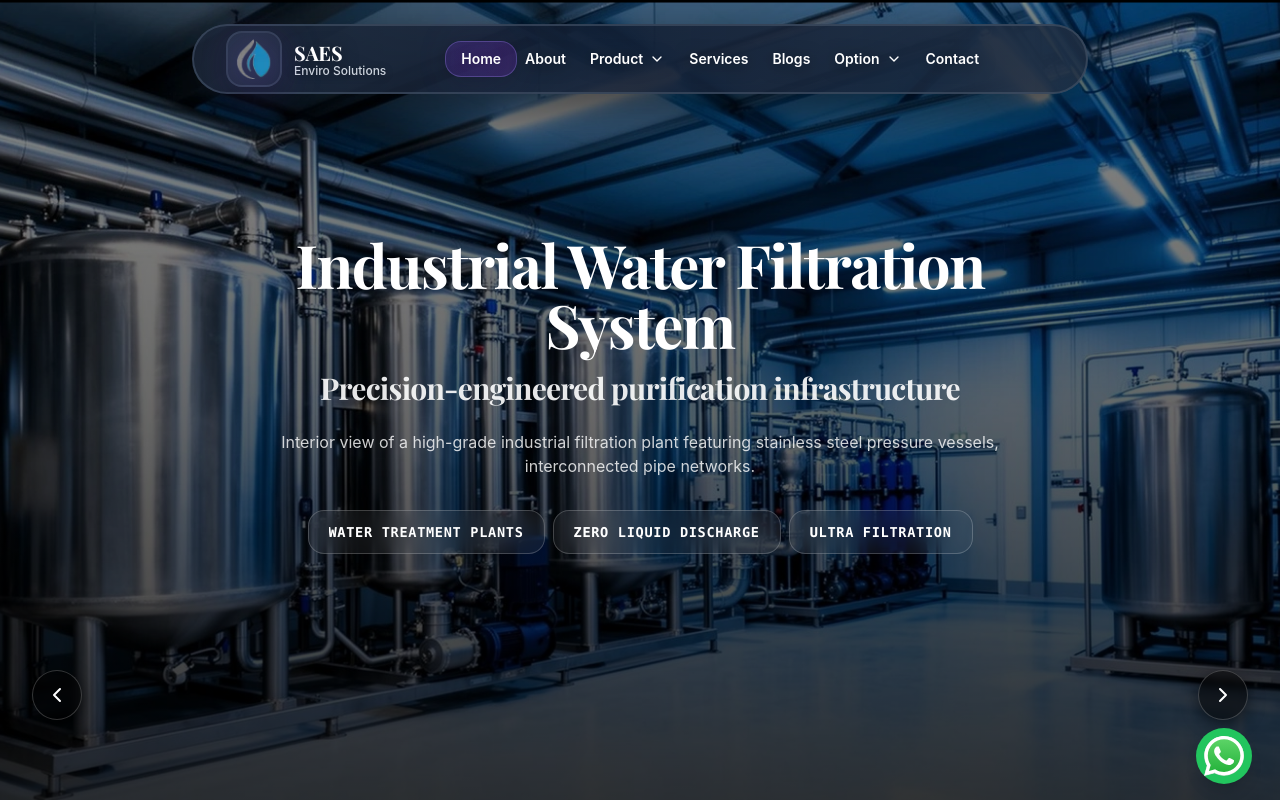
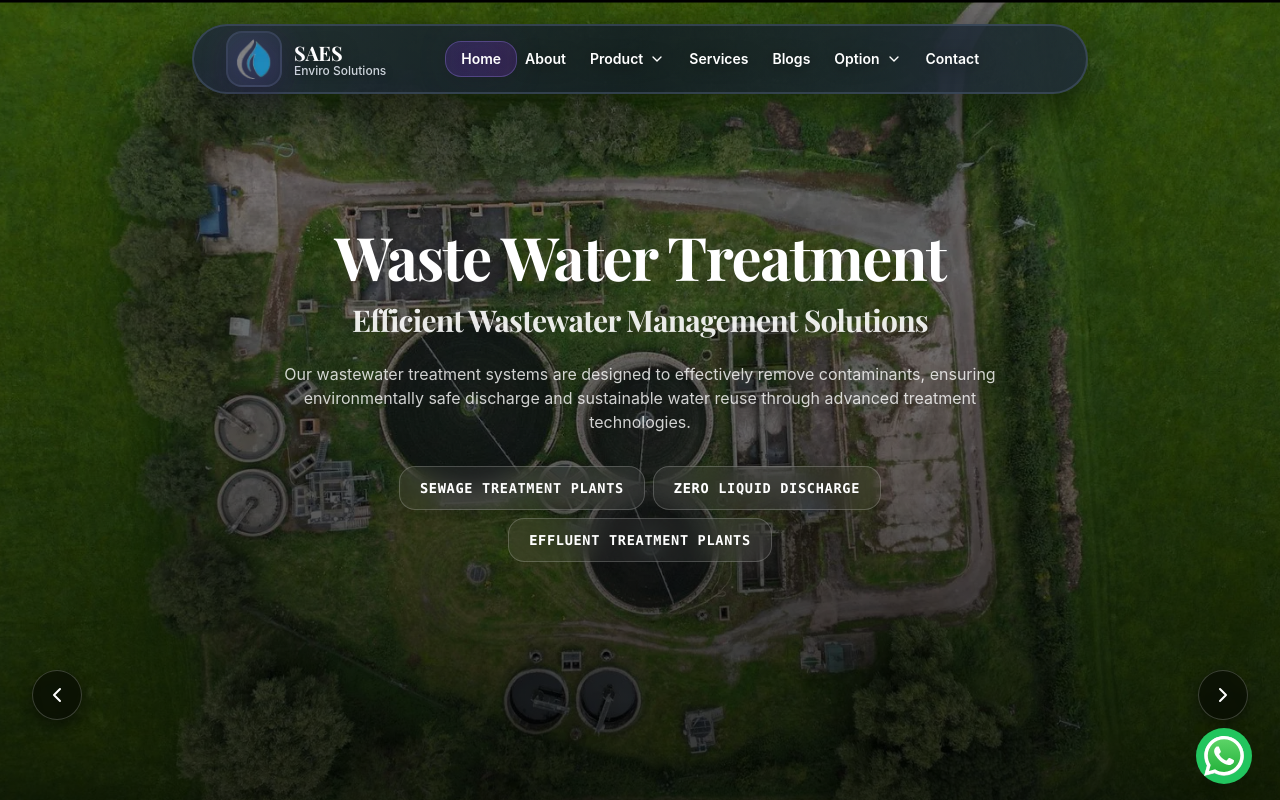
Before and after one commit to Sumeet1885/sa-enviro, a React (Vite) app: page / in a window 1280 px wide. Shown: the top 800 px of the page. Built offline with nearby package versions, Linux system fonts and the light colour scheme; a web font is replaced by a local one.

Commit message:
Amc Service in Product Added

```diff
--- a/src/constants/siteData.ts
+++ b/src/constants/siteData.ts
@@ -65,6 +65,10 @@ const Product_DropDown = [
   {
     name: "Water Softeners Plant",
     key: "water_softeners_plant",
+  },
+  {
+    name: "AMC Services",
+    key: "amc_services",
   },
 ];
 
@@ -152,10 +156,39 @@ export const heroData: HeroData = {
   slides: [
     {
       id: 1,
-      title: "Modern Wastewater Treatment Facility",
-      subtitle: "Engineering clean water for a sustainable future",
-      desc: "An aerial view of an advanced wastewater treatment plant featuring large circular clarifier tanks, interconnected pipelines.",
-      img: Image1,
+      title: "Water Treatment Plant",
+      subtitle: "Reliable Water Purification Solutions",
+      desc: "Our Water Treatment Plant ensures the efficient purification and management of water using advanced technologies, delivering safe, sustainable, and high-quality water for industrial and community needs.",
+      img: Image3,
+      buttons: [
+        {
+          label: "UF",
+          name: "Ultra Filtration",
+          key: "ultra_filtration",
+        },
+        {
+          label: "RO",
+          name: "Reverse Osmosis",
+          key: "reverse_osmosis",
+        },
+        {
+          label: "DP",
+          name: "Demineralisation Plants",
+          key: "demineralisation_plants",
+        },
+        {
+          label: "WSP",
+          name: "Water Softeners Plant",
+          key: "water-softeners-plant",
+        },
+      ],
+    },
+    {
+      id: 2,
+      title: "Waste Water Treatment",
+      subtitle: "Efficient Wastewater Management Solutions",
+      desc: "Our wastewater treatment systems are designed to effectively remove contaminants, ensuring environmentally safe discharge and sustainable water reuse through advanced treatment technologies.",
+      img: Image3,
       buttons: [
         {
           label: "STP",
@@ -175,99 +208,17 @@ export const heroData: HeroData = {
       ],
     },
     {
-      id: 2,
-      title: "Industrial Water Filtration System",
-      subtitle: "Precision-engineered purification infrastructure",
-      desc: "Interior view of a high-grade industrial filtration plant featuring stainless steel pressure vessels, interconnected pipe networks.",
-      img: Image2,
-      buttons: [
-        {
-          label: "WTP",
-          name: "Water Treatment Plants",
-          key: "water_treatment_plants",
-        },
-        {
-          label: "ZLD",
-          name: "Zero Liquid Discharge ",
-          key: "zero_liquid_discharge",
-        },
-        {
-          label: "UF",
-          name: "Ultra Filtration",
-          key: "ultra_filtration",
-        },
-      ],
-    },
-    {
       id: 3,
-      title: "Rural Wastewater Treatment Site",
-      subtitle: "Compact ecological water management",
-      desc: "Top-down aerial view of a community-scale wastewater treatment plant featuring circular settling tanks, sludge basins.",
-      img: Image3,
+      title: "Service",
+      subtitle: "Reliable Annual Maintenance Solutions",
+      desc: "Our AMC services ensure regular inspection, maintenance, and timely support to keep your systems operating efficiently, minimizing downtime and extending equipment lifespan.",
+      img: Image1,
 
       buttons: [
         {
-          label: "RO",
-          name: "Reverse Osmosis",
-          key: "reverse_osmosis",
-        },
-        {
-          label: "DP",
-          name: "Demineralisation Plants",
-          key: "demineralisation_plants",
-        },
-        {
-          label: "WSP",
-          name: "Water Softeners Plant",
-          key: "water_softeners_plant",
-        },
-      ],
-    },
-    {
-      id: 3,
-      title: "Abstract Perspectives",
-      subtitle: "Finding symmetry in chaos",
-      desc: "Modern abstract forms and human emotion.",
-      img: Image4,
-      buttons: [
-        {
-          label: "WTP",
-          name: "Water Treatment Plants",
-          key: "water_treatment_plants",
-        },
-        {
-          label: "ZLD",
-          name: "Zero Liquid Discharge ",
-          key: "zero_liquid_discharge",
-        },
-        {
-          label: "UF",
-          name: "Ultra Filtration",
-          key: "ultra_filtration",
-        },
-      ],
-    },
-    {
-      id: 4,
-      title: "Municipal Clarifier Basin",
-      subtitle: "Final stage sedimentation for clean discharge",
-      desc: "Ground-level view of a circular secondary clarifier where treated water is separated from residual solids using a slow rotating bridge and scraper system.",
-      img: Image4,
-      buttons: [
-        {
-          label: "RO",
-          name: "Reverse Osmosis",
-          key: "reverse_osmosis",
-        },
-        {
-          label: "DP",
-          name: "Demineralisation Plants",
-          key: "demineralisation_plants",
-        },
-        {
-          label: "WSP",
-          name: "Water Softeners Plant",
-          key: "water_softeners_plant",
+          label: "AMC",
+          name: "AMC Services",
+          key: "amc_services",
         },
       ],
     },
@@ -887,7 +838,6 @@ export const blogs = [
 ];
 
 export const LOGOS: LogoItem[] = [
-
   {
     id: "picture-1",
     alt: "Industrial water treatment equipment setup view 1",
@@ -1438,4 +1388,34 @@ export const products: Product[] = [
       },
     ],
   },
+  {
+    key: "amc_services",
+    main: {
+      title: "AMC Services",
+      description:
+        'SA Enviro Solutions provide Annual Maintenance Contract (AMC) Services for ETP (Effluent Treatment Plants), WTP (Water Treatment Plants), WWTP (Wastewater Treatment Plants), STP (Sewage Treatment Plants), DM (Demineralization) Plants, RO (Reverse Osmosis) Plants and our setup is situated in Pune, Maharashtra, India. We are specialized in providing "Operation and Maintenance" (AMC) facility including of Health, Safety & Water and Wastewater Treatment Plants.',
+    },
+    images: [
+      {
+        url: "https://res.cloudinary.com/dwttz8kvz/image/upload/f_auto,q_auto/v1773725961/logosaeenviro_o9itfb.gif",
+        alt: "SA Enviro Solutions Company Logo",
+      },
+    ],
+    Page_Description: [
+      {
+        type: "subtitle",
+        content: "AMC Service:",
+      },
+      {
+        type: "p",
+        content:
+          "We have a dedicated expert service department as well as highly trained plant operators who have been given extensive responsibilities on the plant sites. This staff ensures that all the plants are operated as per the required standards and to the fullest capacity. The water that is treated in these plants has been analysed in labs approved by the Government. They take care that all the maintenance schedules are adhered to do and all guidelines followed. When we undertake Annual maintenance contracts, the service engineers we have hired make plant visits and see if all the jobs are being completed as per the requirements.",
+      },
+      {
+        type: "p",
+        content:
+          "The arrangement and supply of Spare parts for such plants is also a part of the AMC contracts.",
+      },
+    ],
+  },
 ];
```
